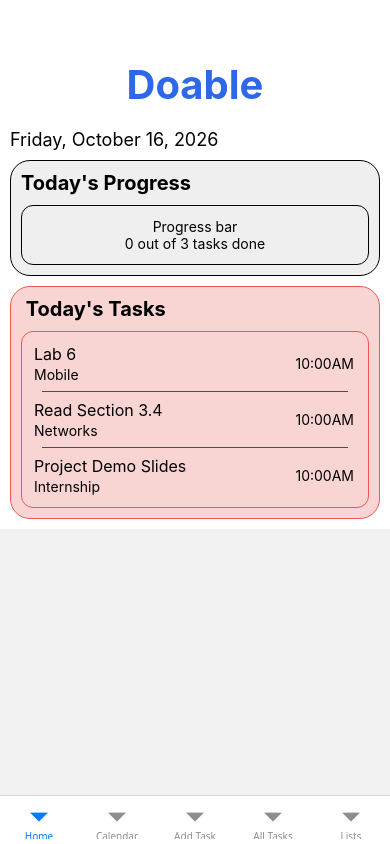
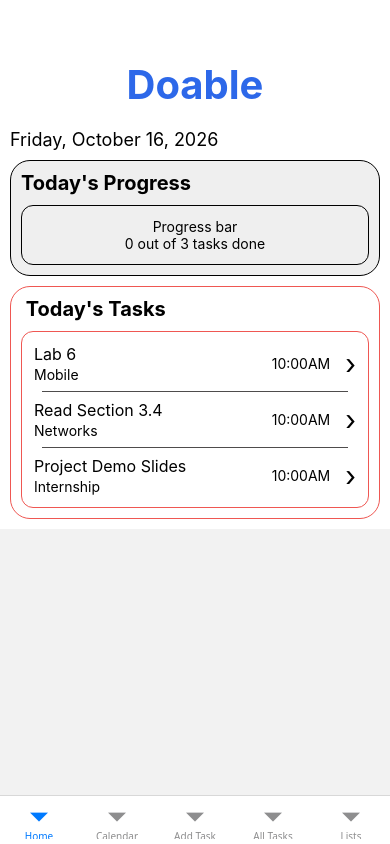
Before and after one commit to juliadicostanzo/Doable, a React Native app: screen /Home in a window 390 px wide. Built offline with nearby package versions, Linux system fonts and the light colour scheme.

Commit message:
renaming files

```diff
--- a/components/ListTask.js
+++ b/components/Task.js
@@ -1,7 +1,7 @@
 import { View, Text, StyleSheet } from 'react-native';
 
 
-export function ListTask({ title, list, date, time }) {
+export function Task({ title, list, date, time }) {
   return (
 
     <View style={styles.taskRow}>
--- a/components/TodayTask.js
+++ b/components/TodayTask.js
@@ -4,11 +4,17 @@ import { View, Text, StyleSheet } from 'react-native';
 export function TodayTask({ title, list, time }) {
   return (
     <View style={styles.taskRow}>
-    <View>
-      <Text style={styles.taskTitle}>{title}</Text>
-      <Text style={styles.taskSubtitle}>{list}</Text>
-    </View>
-      <Text style={styles.taskTime}>{time}</Text>
+
+      <View>
+        <Text style={styles.taskTitle}>{title}</Text>
+        <Text style={styles.taskSubtitle}>{list}</Text>
+      </View>
+
+      <View style={styles.rightSide}>
+        <Text style={styles.taskTime}>{time}</Text>
+        <Text style={styles.arrow}>›</Text>
+      </View>
+
     </View>
   );
 }
@@ -17,6 +23,11 @@ const styles = StyleSheet.create({
   taskRow: {
     flexDirection: 'row',
     justifyContent: 'space-between',
+    alignItems: 'center',
+  },
+
+  rightSide: {
+    flexDirection: 'row',
     alignItems: 'center',
   },
 
@@ -30,7 +41,11 @@ const styles = StyleSheet.create({
   },
 
   taskTime: {
-    fontSize: 14,
-    marginRight: 2,
+    fontSize: 14
   },
+
+  arrow: {
+    fontSize: 28,
+    marginLeft: 15,
+  }
 });
--- a/screens/AllTasksScreen.js
+++ b/screens/AllTasksScreen.js
@@ -1,17 +1,17 @@
 import { View, Text, StyleSheet } from 'react-native';
-import { ListTask } from '../components/ListTask.js';
+import { Task } from '../components/Task.js';
 
 export function AllTasksScreen() {
   return (
     <View style={styles.pageContainer}>
       <Text style={styles.pageTitle}>All Tasks</Text>
 
-      <View style={styles.todayTaskBox}>
-        <ListTask title="Lab 6" list="Mobile" date="10/16/26" time="10:00AM"/>
+      <View style={styles.taskBox}>
+        <Task title="Lab 6" list="Mobile" date="10/16/26" time="10:00AM"/>
         <View style={styles.divider} />
-        <ListTask title="Read Section 3.4" list="Networks"  date="10/16/26" time="10:00AM"/>
+        <Task title="Read Section 3.4" list="Networks"  date="10/16/26" time="10:00AM"/>
         <View style={styles.divider} />
-        <ListTask title="Project Demo Slides" list="Internship"  date="10/16/26" time="10:00AM"/>
+        <Task title="Project Demo Slides" list="Internship"  date="10/16/26" time="10:00AM"/>
       </View>
     </View>
   );
@@ -29,7 +29,7 @@ const styles = StyleSheet.create({
     fontWeight: 'bold',
   },
 
-  todayTaskBox: {
+  taskBox: {
     marginTop: 15,
     borderColor: '#4e4c4c',
     borderWidth: 1,
--- a/screens/HomeScreen.js
+++ b/screens/HomeScreen.js
@@ -1,4 +1,4 @@
-import { ScrollView, Text, View, StyleSheet } from 'react-native';
+import { ScrollView, Text, View, StyleSheet, TouchableOpacity } from 'react-native';
 import { TodayTask } from '../components/TodayTask.js';
 
 export function HomeScreen() {
@@ -37,11 +37,22 @@ export function HomeScreen() {
       <View style={styles.todaysTasksContainer}>
         <Text style={styles.todayTitle}> Today's Tasks </Text>
           <View style={styles.todayTaskBox}>
-            <TodayTask title="Lab 6" list="Mobile" Date="10/16/26" time="10:00AM"/>
+
+            <TouchableOpacity>
+              <TodayTask title="Lab 6" list="Mobile" Date="10/16/26" time="10:00AM"/>
+            </TouchableOpacity>
+
             <View style={styles.divider} />
-            <TodayTask title="Read Section 3.4" list="Networks"  Date="10/16/26" time="10:00AM"/>
+
+            <TouchableOpacity>
+              <TodayTask title="Read Section 3.4" list="Networks"  Date="10/16/26" time="10:00AM"/>
+            </TouchableOpacity>
+
             <View style={styles.divider} />
-            <TodayTask title="Project Demo Slides" list="Internship"  Date="10/16/26" time="10:00AM"/>
+
+            <TouchableOpacity>
+              <TodayTask title="Project Demo Slides" list="Internship"  Date="10/16/26" time="10:00AM"/>
+            </TouchableOpacity>
           </View>
       </View>
 
@@ -103,7 +114,7 @@ const styles = StyleSheet.create({
   },
 
   todaysTasksContainer: {
-    backgroundColor: '#f8d5d3',
+    //backgroundColor: '#f8d5d3',
     padding: 10,
     borderColor: '#ef5752',
     borderRadius: 20,
```
